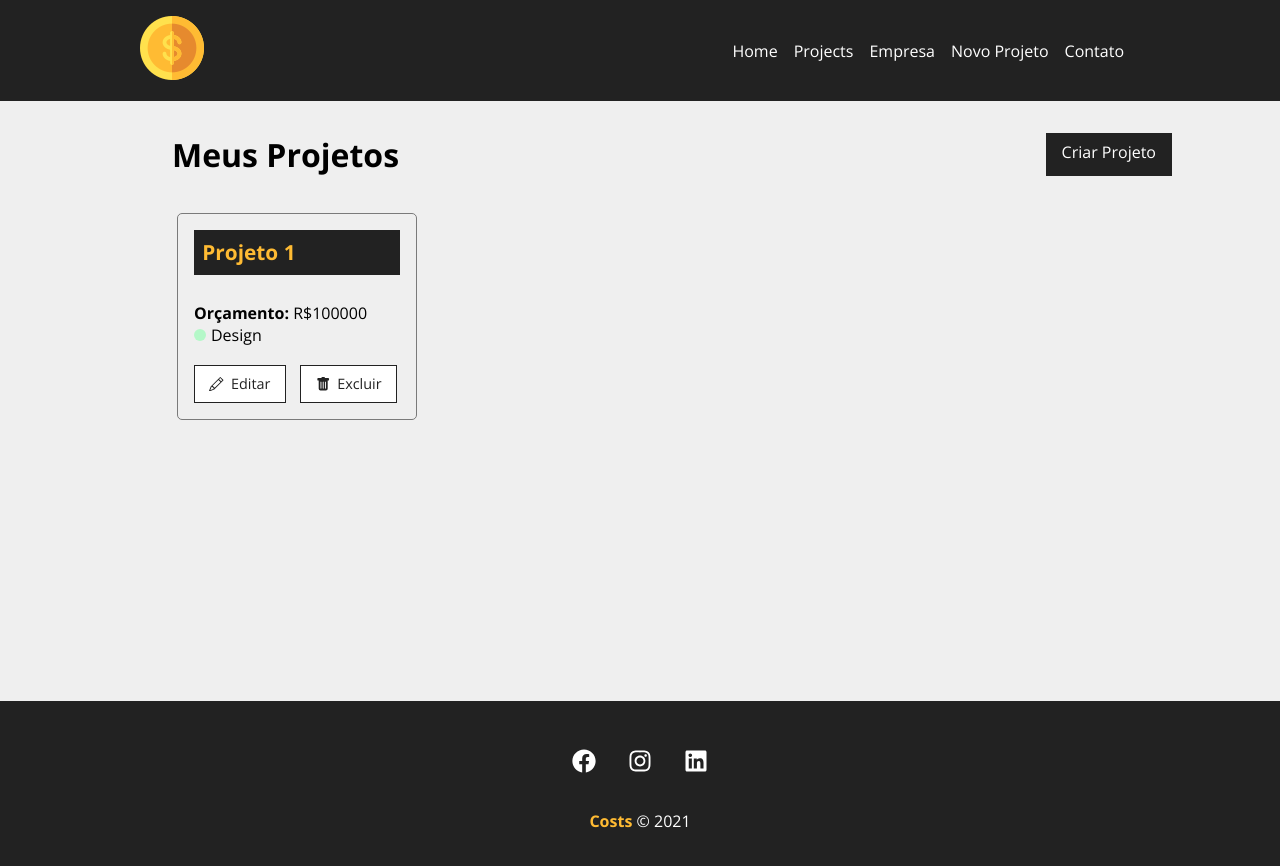
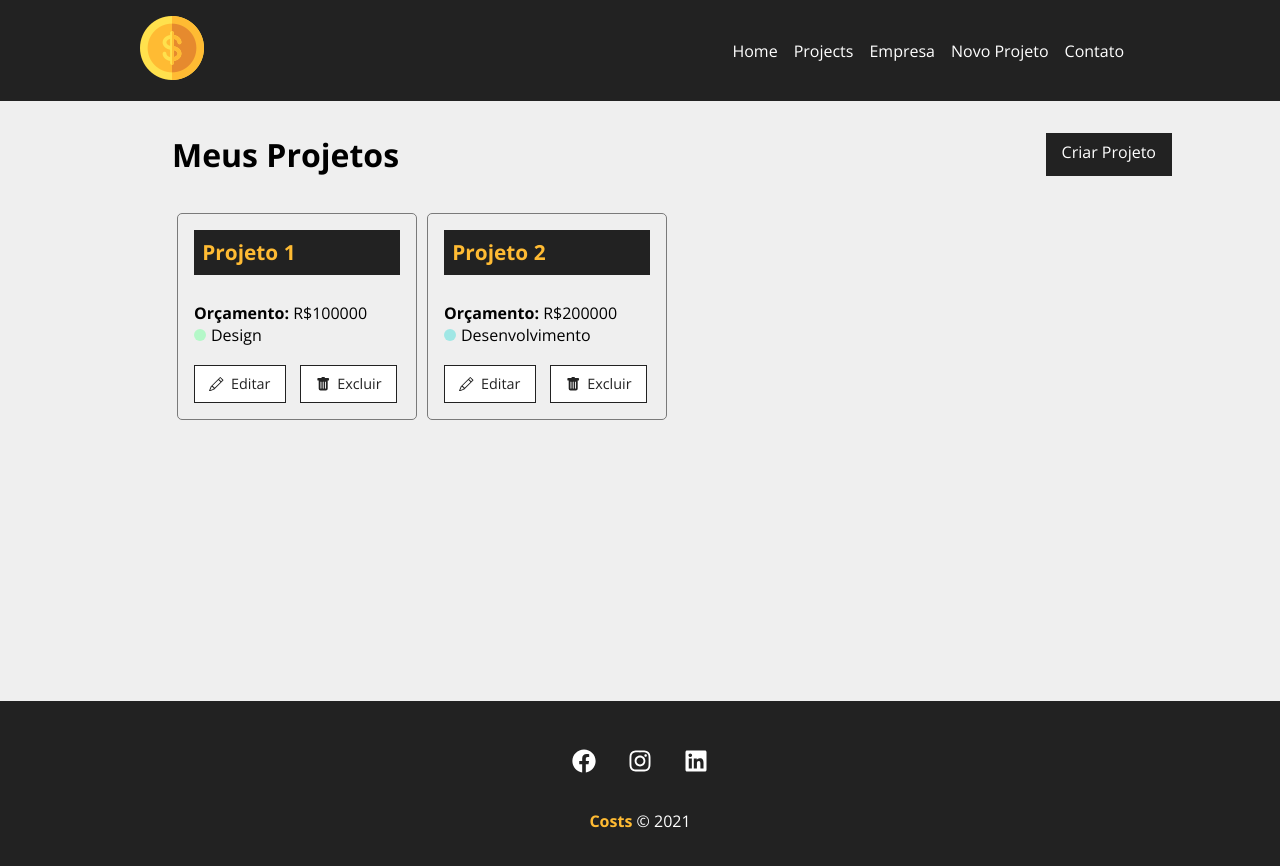
Before and after one commit to augustoabel/costs, a React (Create React App) app: page /projects in a window 1280 px wide. Shown: the top 866 px of the page. Built offline with nearby package versions, Linux system fonts and the light colour scheme; data requests are answered from the project's data file.

Commit message:
#30
Página de edição de dados

```diff
--- a/db.json
+++ b/db.json
@@ -10,6 +10,17 @@
       "cost": 0,
       "service": [],
       "id": 1
+    },
+    {
+      "name": "Projeto 2",
+      "budget": "200000",
+      "category": {
+        "id": "2",
+        "name": "Desenvolvimento"
+      },
+      "cost": 0,
+      "service": [],
+      "id": 2
     }
   ],
   "categories": [
--- a/src/App.jsx
+++ b/src/App.jsx
@@ -4,6 +4,7 @@
 import Company from './components/pages/Company'
 import NewProject from './components/pages/NewProject'
 import Projects from './components/pages/Projects'
+import Project from './components/pages/Project'
 
 import Container from './components/layout/Container'
 import Navbar from './components/layout/Navbar'
@@ -20,6 +21,7 @@
             <Route path="/contact" element={<Contact/>}/>
             <Route path="/projects" element={<Projects/>}/>
             <Route path="/newproject" element={<NewProject/>}/>
+            <Route path="/project/:id" element={<Project/>}/>
         </Routes>
       </Container>
       <Footer />
--- /dev/null
+++ b/src/components/pages/Project.jsx
@@ -0,0 +1,29 @@
+import styles from './Project.module.css'
+
+import { useParams } from 'react-router-dom'
+import { useState, useEffect } from 'react'
+
+function Project() {
+
+    const { id } = useParams()
+
+    const [project, setProject] = useState([])
+
+    useEffect(() => {
+        fetch(`http://localhost:5000/projects/${id}`, {
+            method: 'GET',
+            headers: { 'Content-Type': 'application/json',
+        },
+        }).then(resp => resp.json())
+        .then((data) => {
+            setProject(data)
+        })
+        .catch(err => console.log(err))
+    })
+
+    return (
+        <p>{project.name}</p>
+    )
+}
+
+export default Project
--- a/src/components/project/ProjectCard.jsx
+++ b/src/components/project/ProjectCard.jsx
@@ -20,7 +20,7 @@
                 <span className={`${styles[category?.toLowerCase()]}`}> </span> {category}
             </p>
             <div className={styles.project_card_actions}>
-                <Link to="/">
+                <Link to={`/project/${id}`}>
                     <BsPencil /> Editar
                 </Link>
                 <button onClick={remove}>
```
Also changed, not shown: src/components/pages/Project.module.css (added).
